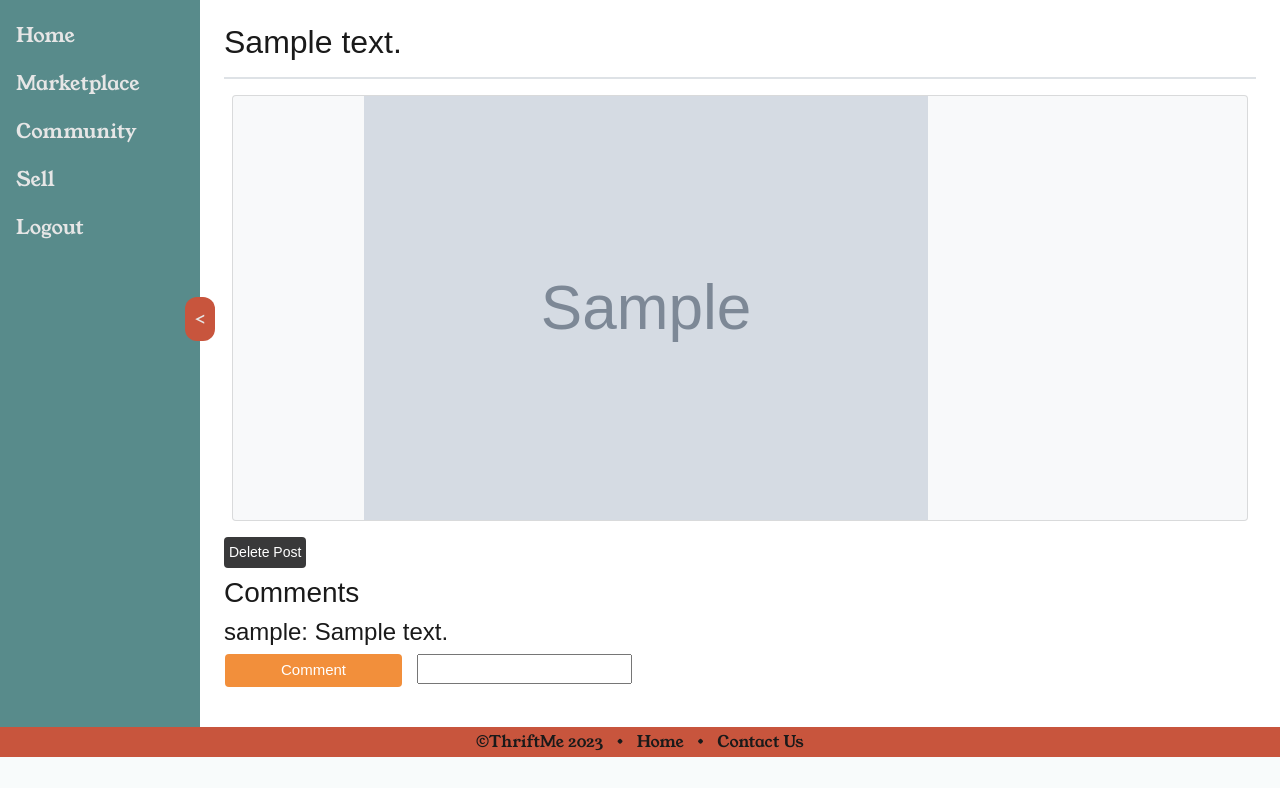
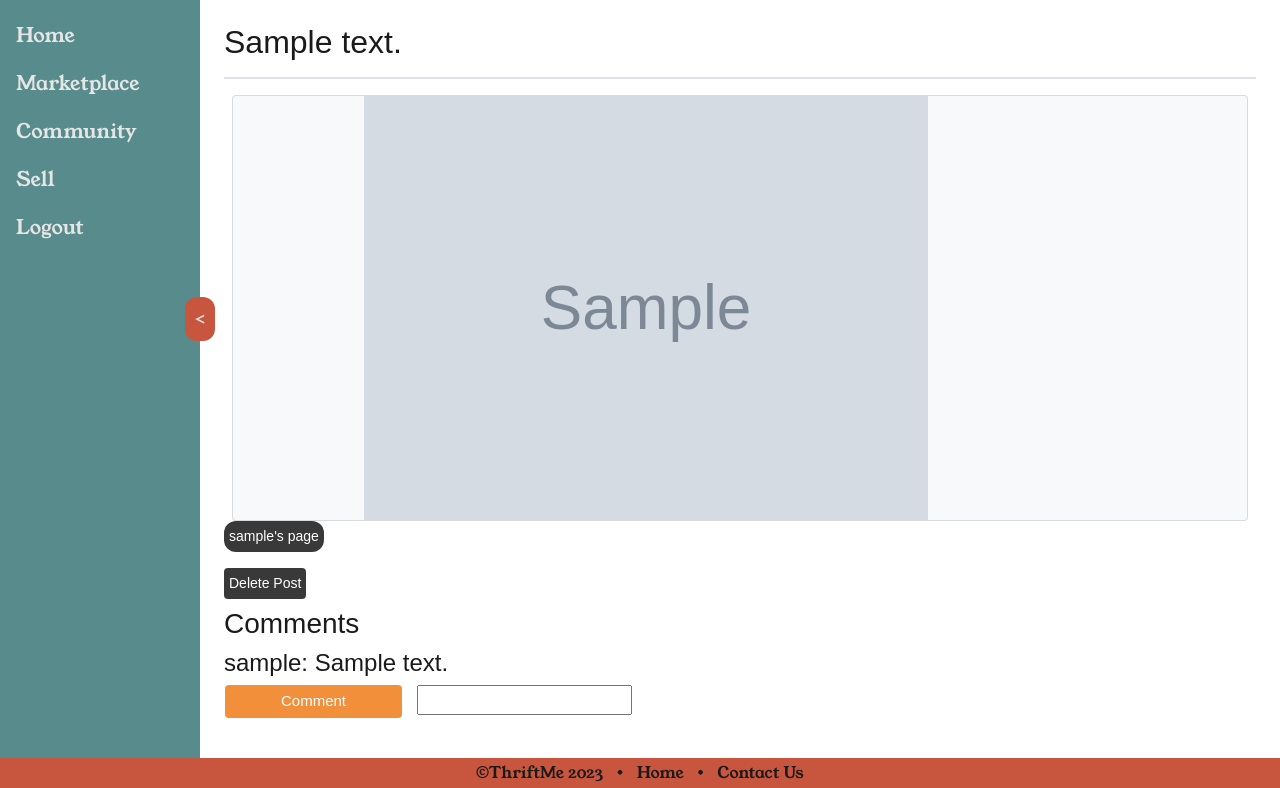
Before and after one commit to RileyRetzloff/ThriftMe, a Flask app: page /community_post/1 in a window 1280 px wide. Shown: the part 81-869 px from the top of the page. Before the commit the page ends 838 px from the top, so only its background shows below. Run offline with Flask 3, Linux system fonts and the light colour scheme; the visitor is signed in with stand-in values (Sample User, id 1); tables that the repository leaves empty hold one stand-in row (values such as "Sample post"); grey boxes marked "Sample" are stand-in pictures; parts of the project's set-up code (start-up, migrations or seed data) failed here and were passed over; some libraries are stand-ins or nearby versions; some web fonts are replaced.

Commit message:
Link to owners page

```diff
--- a/app/routes/community_routes.py
+++ b/app/routes/community_routes.py
@@ -107,6 +107,9 @@ def community_post_(community_post_id):
     curr_user = Users.get_by_username(username)
     post = CommunityPost.get_by_id(community_post_id=community_post_id)
 
+    ##owner
+    owner_username =Users.get_username_by_id( post.get_owner_id())
+
     #kick the user out if they are not in the session
     if not (username or user) or username not in session.values():
         return redirect('/')
@@ -170,7 +173,8 @@ def community_post_(community_post_id):
                            likes = like_count,
                            owner = owner_flag,
                            curr_username = curr_username,
-                           liked = like_check)
+                           liked = like_check,
+                           owner_username = owner_username)
 
 
 
--- a/app/static/css/community.css
+++ b/app/static/css/community.css
@@ -139,3 +139,21 @@
 .custom-post-button:hover{
     background-color: #39393A;
 }
+
+
+.custom-button2 {
+
+    /* Set the desired background color */
+    background-color: var(--button-Jet);
+    /* Replace with your preferred color code */
+
+
+    color: white;
+    border: none;
+    cursor: pointer;
+    padding: 5px 5px;
+
+
+
+    font-size: 14px;
+}
--- a/app/templates/community_singleton.html
+++ b/app/templates/community_singleton.html
@@ -28,6 +28,11 @@
     </div>
 </div>
 
+<div>
+<form action="{{url_for('user.user_singleton', username=owner_username, _method='POST')}}">
+    <button class = "custom-button2 "id = "custom-button2">{{owner_username}}'s page</button>
+</form>
+</div class = "mb-2">
 <div>
     {% if owner == true %}
     <form action="{{url_for('community.delete_post', community_post_id=community_post_id|int, _method='POST')}}">
```
